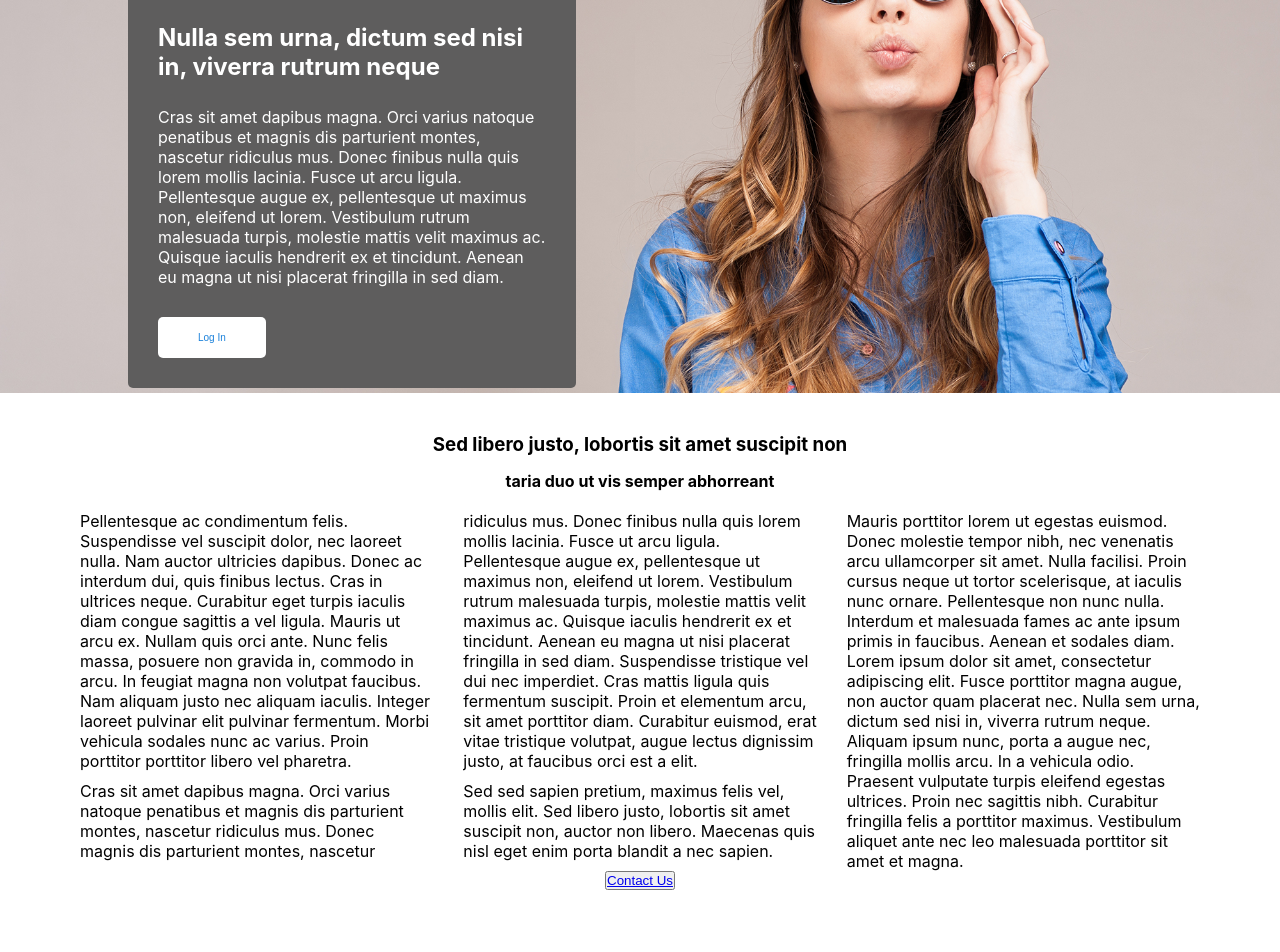
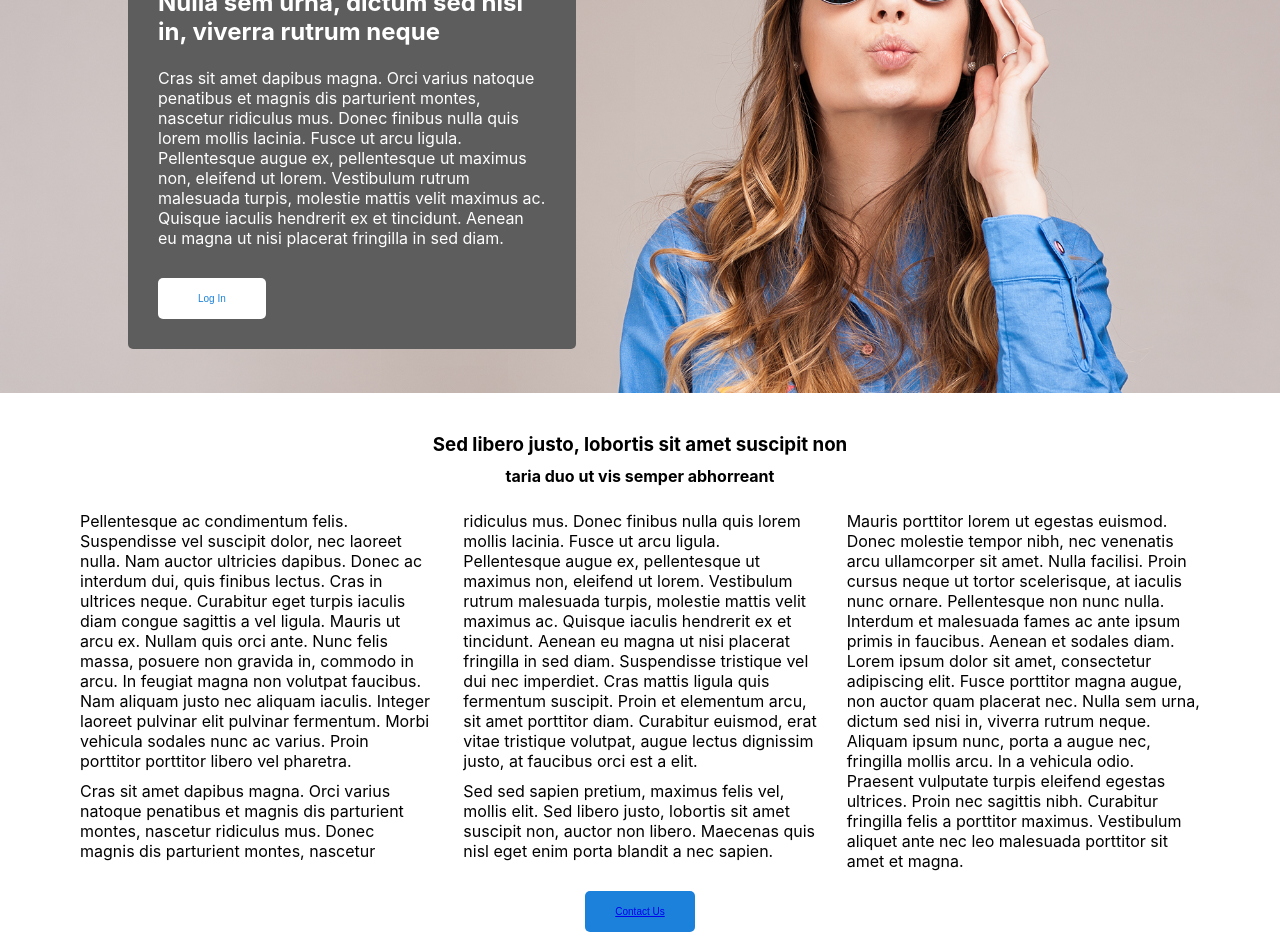
Before and after one commit to Byasar3/avamae_invision, a React (Create React App) app: page / in a window 1280 px wide. Shown: the part 647-1599 px from the top of the page. Before the commit the page ends 1537 px from the top, so only its background shows below. Built offline with nearby package versions, Linux system fonts and the light colour scheme; no server answers.

Commit message:
styling changes

```diff
--- a/src/css/HomeAndComponents.css
+++ b/src/css/HomeAndComponents.css
@@ -143,12 +143,12 @@
 
   .HomePartThreeText {
     position: absolute;
-    top: 20%;
+    top: 13%;
     margin-right: 55%;
     margin-left: 10vw;
     background-color: rgb(94, 93, 93);
     padding: 30px;
-    font-size: small;
+    font-size: x-small;
     color: white;
     border-radius: 5px;
   }
@@ -181,11 +181,11 @@
   }
 
   .HomePartFour h3 {
-    margin-bottom: 15px;
+    margin-bottom: 10px;
   }
 
   .HomePartFour h4 {
-    margin-bottom: 20px;
+    margin-bottom: 25px;
   }
 
   .HomePartFourParagraphs {
@@ -197,4 +197,16 @@
   .HomePartFour p {
     margin-bottom: 10px;
   }
+
+  .HomePartFour button {
+    background-color: rgb(27, 129, 218);
+    padding: 15px 30px;
+    border: none;
+    color: rgb(247, 247, 249);
+    font-size: x-small;
+    font: bolder;
+    border-radius: 5px;
+    margin: 20px;
   }
+
+}
```
Lines whose indentation alone changed are shown as unchanged.
